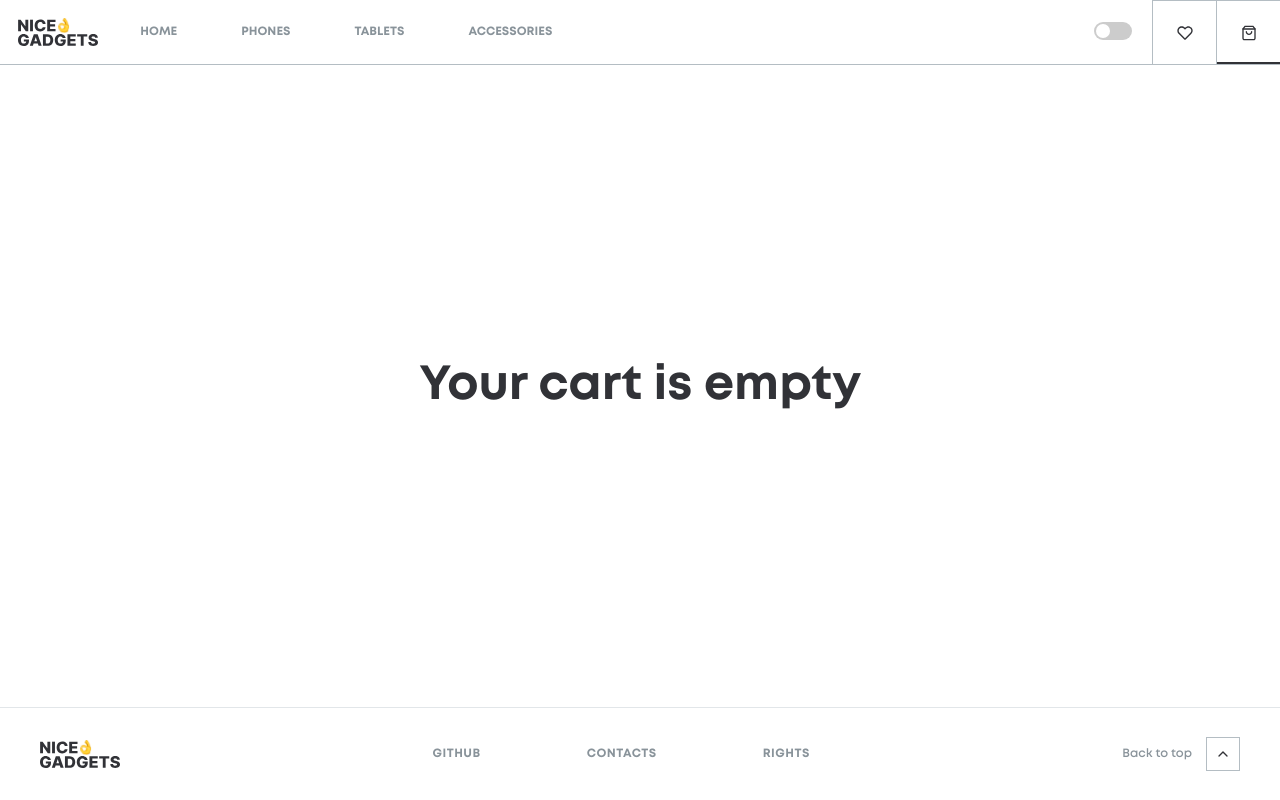
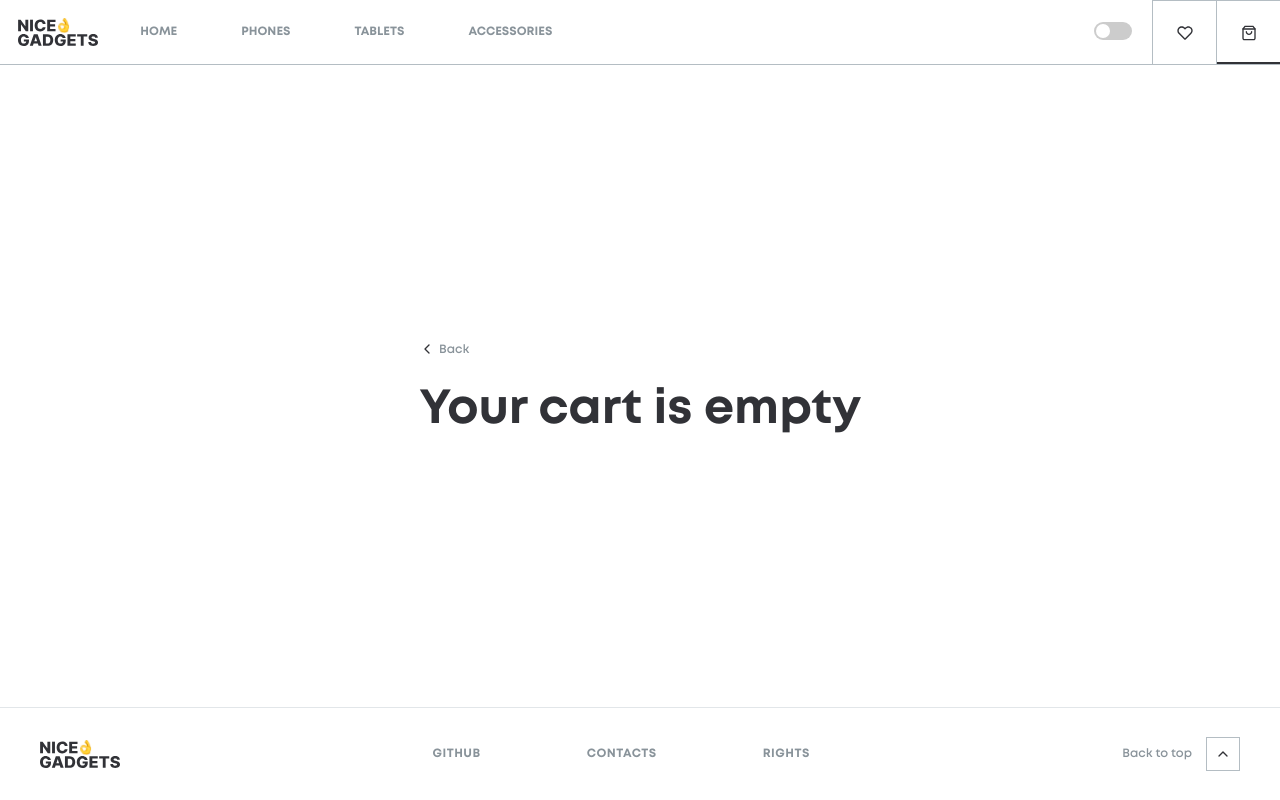
Before and after one commit to fe-nov23-nopyton/catalog, a React (Create React App) app: page /catalog/cart in a window 1280 px wide. Built offline with nearby package versions, Linux system fonts and the light colour scheme.

Commit message:
added back navigate

```diff
--- a/src/Components/CardLayout/CardLayout.tsx
+++ b/src/Components/CardLayout/CardLayout.tsx
@@ -1,4 +1,4 @@
-import { useLocation } from "react-router-dom";
+import { useLocation, useNavigate } from "react-router-dom";
 import { CardGalery } from "./CardGalery/CardGalery";
 import "./CardLayout.scss";
 import { CardSpec } from "./CardSpec/CardSpec";
@@ -76,6 +76,9 @@ export const CardLayout = () => {
 
   const hasFavoriteItem = favorites.some((item) => item.id === phoneData.id);
   const hasCartItem = cart.some((item) => item.id === phoneData.id);
+  const navigate = useNavigate();
+
+  const handleBack = () => navigate(-1);
 
   useEffect(() => {
     window.scrollTo({ top: 85, behavior: "smooth" });
@@ -132,6 +135,9 @@ export const CardLayout = () => {
       {!loading && (
         <>
           <Breadcrumbs path={pathname} />
+          <div style={{ textAlign: "left" }}>
+            <Button handleClick={handleBack} buttonType={ButtonType.Navigation} buttonText="Back" />
+          </div>
 
           <div className="cardLayout">
             <div className="cardLayout__header">{phoneData.name}</div>
--- a/src/Components/UI_Kit/Button/Button.scss
+++ b/src/Components/UI_Kit/Button/Button.scss
@@ -35,6 +35,7 @@
 
   &-navigation {
     position: relative;
+    margin-top: 30px;
     padding-left: 20px;
     font-size: 12px;
     font-weight: 600;
--- a/src/Pages/CartPage/CartPage.tsx
+++ b/src/Pages/CartPage/CartPage.tsx
@@ -6,9 +6,15 @@ import { totalQuantity } from "../../utils/totalQuantity";
 import { useEffect } from "react";
 import "./CartPage.scss";
 import { Item } from "../../types/Item";
+import { Button } from "../../Components/UI_Kit/Button";
+import { useNavigate } from "react-router";
+import { ButtonType } from "../../types/ButtonType";
 
 export const CartPage = () => {
   const items: Item[] = useAppSelector((state) => state.cart.cart);
+
+  const navigate = useNavigate();
+  const handleBack = () => navigate(-1);
 
   useEffect(() => {
     localStorage.setItem("cart", JSON.stringify(items));
@@ -23,7 +29,9 @@ export const CartPage = () => {
 
   return (
     <main className="cart">
-      {/* Back button */}
+      <div style={{ textAlign: "left" }}>
+        <Button handleClick={handleBack} buttonType={ButtonType.Navigation} buttonText="Back" />
+      </div>
       {!!itemsCount ? <h1 className="title">Cart</h1> : <h1 className="title">Your cart is empty</h1>}
       {/* {<Loader />} <!-- loading && (...) --> */}
       {!!itemsCount && (
```
